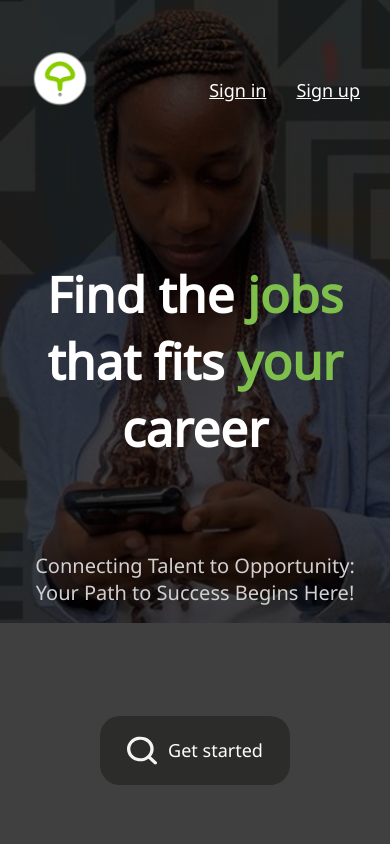
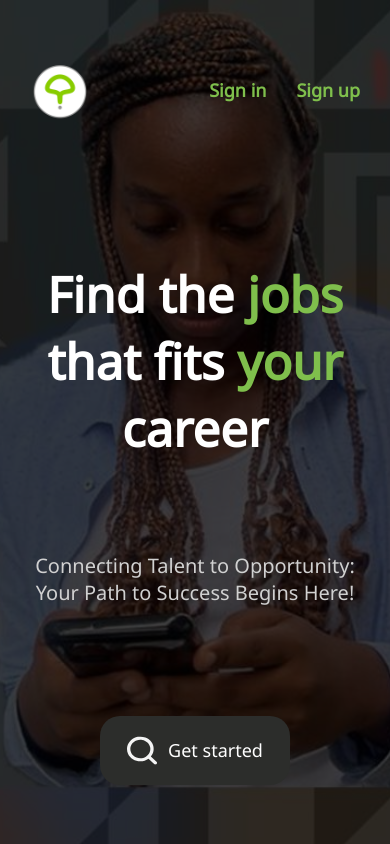
Before and after one commit to Calvinasty/Job-Post, a Vue app in the folder Jobpost_frontend/: page / in a window 390 px wide. Shown: the top 844 px of the page. Built offline with nearby package versions, Linux system fonts and the light colour scheme.

Commit message:
modification for navbar on header section

```diff
--- a/Jobpost_frontend/src/components/HeaderComponent.vue
+++ b/Jobpost_frontend/src/components/HeaderComponent.vue
@@ -154,8 +154,8 @@
             height: 100dvh;
             padding: 50px 0;
             background-color: rgba(0, 0, 0, 0.75);
-            background-image: url('/images/job_banner.jpeg');
-            background-position: 75% 0%;
+            background-image: url('/images/job_banner2.jpeg');
+            background-position: 60% 0%;
             background-repeat: no-repeat;
             background-size: 300%;
             background-blend-mode: overlay;
--- a/Jobpost_frontend/src/components/NavComponent.vue
+++ b/Jobpost_frontend/src/components/NavComponent.vue
@@ -61,17 +61,20 @@
         /* border: 1px solid blue; */
     }
     .auth-btns a{
-        color: #fff;
+        color: #7FBF4C;
         text-decoration: none;
         font-size: larger;
+        font-weight: bold;
         margin-left: 20px;
-        text-decoration: underline;
+        /* text-decoration: underline; */
     }
     .auth-btns a:hover{
+        color: #fff;
         background-color: #7FBF4C;
         padding: 15px 25px;
         border-radius: 20px;
         text-decoration: none;
+        transition: 0.6s ease-in-out;
     }
 
     /* Mobile Media Queries*/
@@ -85,9 +88,9 @@
             padding: 30px;
         }
         .navbar div img{
-            position:fixed;
+            position:absolute;
             width: 120px;
-            top:2.5%;
+            top:-20%;
             left: 0%;
         }
         .auth-btns{
@@ -101,13 +104,14 @@
             /* border: 1px solid blue; */
         }
         .auth-btns a{
-            color: #fff;
+            color: #7FBF4C;
             text-decoration: none;
             font-size: large;
             margin-left: 20px;
-            text-decoration: underline;
+            /* text-decoration: underline; */
         }
         .auth-btns a:hover{
+            color: #fff;
             background-color: #7FBF4C;
             padding: 10px;
             border-radius: 10px;
--- a/Jobpost_frontend/src/components/TestimonialsComponent.vue
+++ b/Jobpost_frontend/src/components/TestimonialsComponent.vue
@@ -181,4 +181,10 @@
         z-index: -1;
     }
 
+    /* Mobile Media Queries*/
+    @media screen and (max-width: 480px) {
+        .container{
+            display: none
+        }
+    }
 </style>
--- a/Jobpost_frontend/src/router/index.js
+++ b/Jobpost_frontend/src/router/index.js
@@ -10,7 +10,20 @@ const router = createRouter({
       name: 'Landing',
       component: LandingPage
     },
-  ]
+  ],
+  scrollBehavior(to, from, savedPosition) {
+    if (to.hash) {
+      return {
+        el: to.hash,
+        behavior: 'smooth',
+      }
+    }else{
+      return{
+        top: 0,
+        behavior: 'smooth'
+      }
+    }
+  }
 })
 
 export default router
```
Also changed, not shown: Jobpost_frontend/public/images/job_banner2.jpeg (added).
